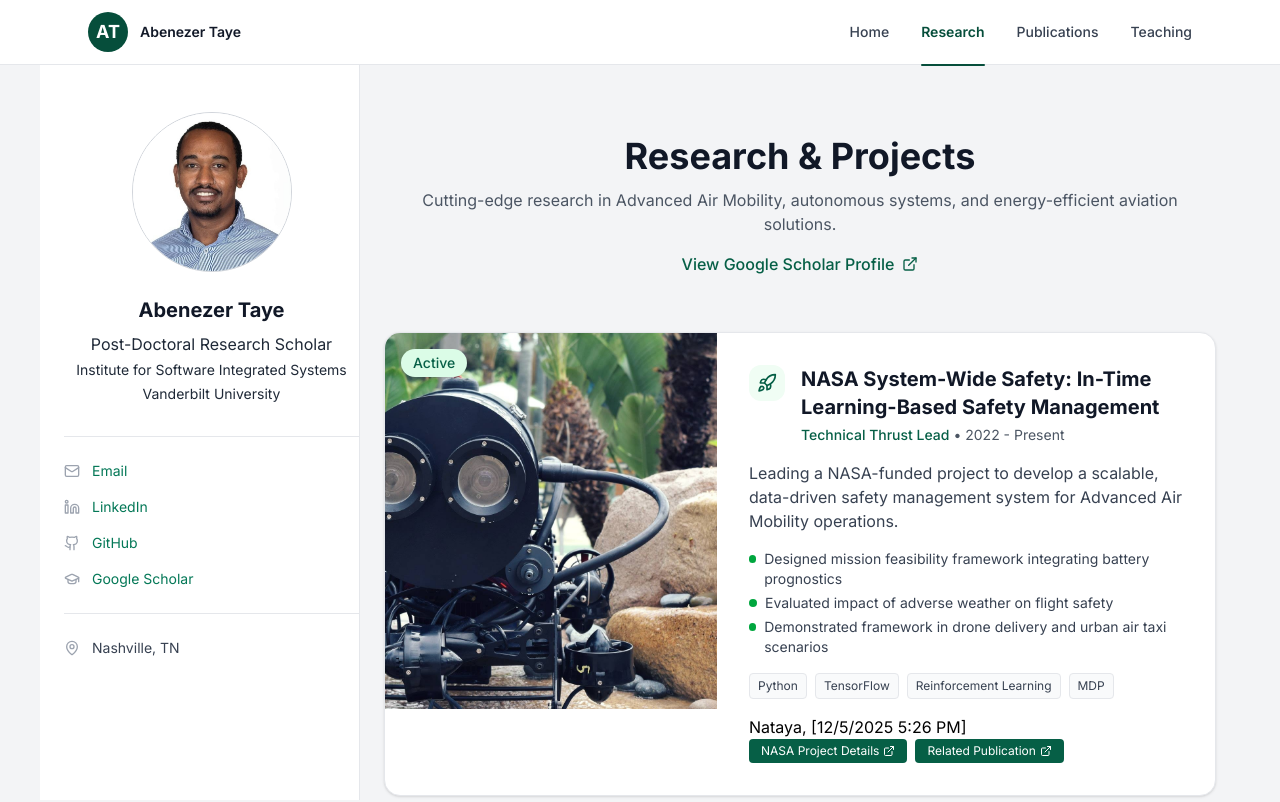
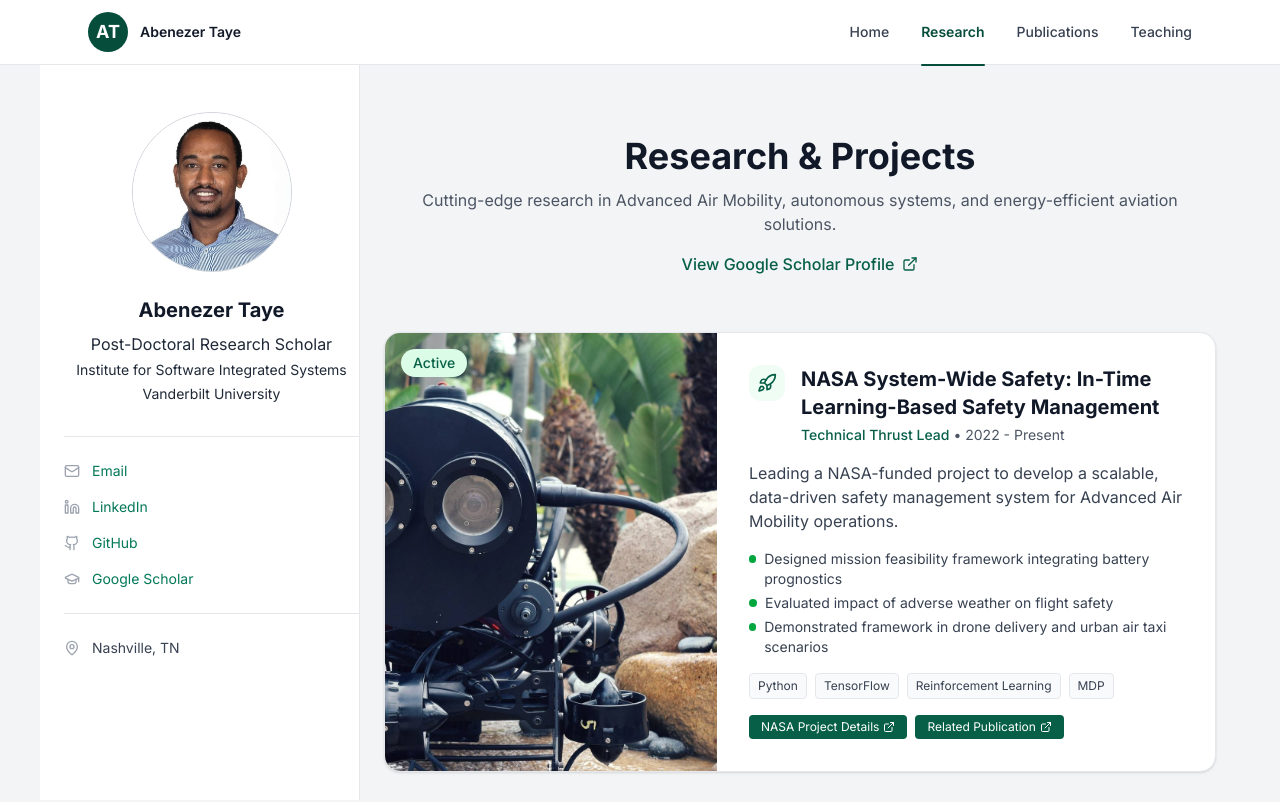
Before and after one commit to Abenezergirma/abenezertaye.github.io, a Next.js app: page /research in a window 1280 px wide. Shown: the top 802 px of the page. Built offline with nearby package versions, Linux system fonts and the light colour scheme.

Commit message:
fix : use object-fit container for the images

```diff
--- a/src/app/publications/page.tsx
+++ b/src/app/publications/page.tsx
@@ -15,7 +15,6 @@ export default function Publications() {
       year: 2024,
       type: "journal",
       status: "accepted",
-      doi: "https://doi.org/10.2514/1.I011345",
       pdf: "#",
       scholarLink: "https://scholar.google.com/citations?view_op=view_citation&hl=en&user=G04pCsMAAAAJ&citation_for_view=G04pCsMAAAAJ:d1gkVwhDpl0C"
     },
@@ -27,7 +26,6 @@ export default function Publications() {
       year: 2024,
       type: "journal",
       status: "published",
-      doi: "https://doi.org/10.2514/1.I011234",
       pdf: "#",
       scholarLink: "https://scholar.google.com/citations?view_op=view_citation&hl=en&user=G04pCsMAAAAJ&citation_for_view=G04pCsMAAAAJ:u-x6o8ySG0sC"
     },
@@ -39,7 +37,6 @@ export default function Publications() {
       year: 2024,
       type: "journal",
       status: "published",
-      doi: "https://doi.org/10.1016/j.engappai.2024.108567",
       pdf: "#",
       scholarLink: "https://scholar.google.com/citations?view_op=view_citation&hl=en&user=G04pCsMAAAAJ&citation_for_view=G04pCsMAAAAJ:d1gkVwhDpl0C"
     },
@@ -52,7 +49,6 @@ export default function Publications() {
       type: "conference",
       status: "accepted",
       location: "Orlando, FL",
-      doi: "https://doi.org/10.2514/6.2025-1234",
       pdf: "#",
       scholarLink: "https://scholar.google.com/citations?view_op=view_citation&hl=en&user=G04pCsMAAAAJ&citation_for_view=G04pCsMAAAAJ:qjMakFHDy7sC"
     },
@@ -65,7 +61,6 @@ export default function Publications() {
       type: "conference",
       status: "published",
       location: "Las Vegas, NV",
-      doi: "https://doi.org/10.2514/6.2024-4567",
       pdf: "#",
       scholarLink: "https://scholar.google.com/citations?view_op=view_citation&hl=en&user=G04pCsMAAAAJ&citation_for_view=G04pCsMAAAAJ:9yKSN-GCB0IC"
     },
@@ -78,7 +73,6 @@ export default function Publications() {
       type: "conference",
       status: "published",
       location: "Orlando, FL",
-      doi: "https://doi.org/10.2514/6.2024-2345",
       pdf: "#",
       scholarLink: "https://scholar.google.com/citations?view_op=view_citation&hl=en&user=G04pCsMAAAAJ&citation_for_view=G04pCsMAAAAJ:IjCSPb-OGe4C"
     },
@@ -91,7 +85,6 @@ export default function Publications() {
       type: "conference",
       status: "published",
       location: "Chicago, IL",
-      doi: "https://doi.org/10.2514/6.2022-3456",
       pdf: "#",
       scholarLink: "https://scholar.google.com/citations?view_op=view_citation&hl=en&user=G04pCsMAAAAJ&citation_for_view=G04pCsMAAAAJ:WF5omc3nYNoC"
     },
@@ -104,7 +97,6 @@ export default function Publications() {
       type: "conference",
       status: "published",
       location: "San Diego, CA",
-      doi: "https://doi.org/10.2514/6.2023-4567",
       pdf: "#",
       scholarLink: "https://scholar.google.com/citations?view_op=view_citation&hl=en&user=G04pCsMAAAAJ&citation_for_view=G04pCsMAAAAJ:9yKSN-GCB0IC"
     },
--- a/src/app/research/page.tsx
+++ b/src/app/research/page.tsx
@@ -19,6 +19,7 @@ export default function Research() {
       icon: Rocket,
       status: "Active",
       image: "/images/research/auv.jpg",
+      imageDimensions: { width: 400, height: 250 },
       links: [
         { name: "NASA Project Details", url: "https://www.nasa.gov/aeroresearch/system-wide-safety" },
         { name: "Related Publication", url: "https://scholar.google.com/citations?view_op=view_citation&hl=en&user=G04pCsMAAAAJ&citation_for_view=G04pCsMAAAAJ:u5HHmVD_uO8C" }
@@ -38,6 +39,7 @@ export default function Research() {
       icon: Battery,
       status: "Active",
       image: "/images/research/auv.jpg",
+      imageDimensions: { width: 400, height: 250 },
       links: [
         { name: "Publication", url: "https://scholar.google.com/citations?view_op=view_citation&hl=en&user=G04pCsMAAAAJ&citation_for_view=G04pCsMAAAAJ:2osOgNQ5qMEC" }
       ]
@@ -56,6 +58,7 @@ export default function Research() {
       icon: Cpu,
       status: "Completed",
       image: "/images/research/auv.jpg",
+      imageDimensions: { width: 400, height: 250 },
       links: [
         { name: "Journal Paper", url: "https://scholar.google.com/citations?view_op=view_citation&hl=en&user=G04pCsMAAAAJ&citation_for_view=G04pCsMAAAAJ:qjMakFHDy7sC" },
         { name: "Conference Paper", url: "https://arxiv.org/pdf/2306.11647" }
@@ -75,31 +78,37 @@ export default function Research() {
       icon: Zap,
       status: "Completed",
       image: "/images/research/auv.jpg",
+      imageDimensions: { width: 400, height: 250 },
       links: [
         { name: "Publication", url: "https://scholar.google.com/citations?view_op=view_citation&hl=en&user=G04pCsMAAAAJ&citation_for_view=G04pCsMAAAAJ:Tyk-4Ss8FVUC" }
       ]
     }
   ];
+
   const testingPlatforms = [
     {
       name: "eVTOL simulators",
       description: "High-fidelity simulation environments for electric vertical takeoff and landing aircraft",
-      image: "/images/research/roo.png"
+      image: "/images/research/roo.png",
+      imageDimensions: { width: 400, height: 250 }
     },
     {
       name: "sUAS hardware flight testing",
       description: "Real-world testing with small unmanned aerial systems",
-      image: "/images/research/roo.png"
+      image: "/images/research/roo.png",
+      imageDimensions: { width: 400, height: 250 }
     },
     {
       name: "Battery digital twins",
       description: "Virtual replicas of battery systems for predictive maintenance and optimization",
-      image: "/images/research/roo.png"
+      image: "/images/research/roo.png",
+      imageDimensions: { width: 400, height: 250 }
     },
     {
       name: "UAM/UAS transportation networks",
       description: "Network simulation and optimization for urban air mobility systems",
-      image: "/images/research/roo.png"
+      image: "/images/research/roo.png",
+      imageDimensions: { width: 400, height: 250 }
     }
   ];
 
@@ -127,14 +136,28 @@ const testingPlatforms = [
         {projects.map((project, idx) => (
           <div key={idx} className="bg-white rounded-2xl shadow-sm border border-gray-200 overflow-hidden hover:shadow-md transition-shadow">
             <div className="flex flex-col lg:flex-row">
-              {/* Project Image */}
-              <div className="lg:w-2/5 h-94 relative">
-                <Image src={project.image} alt={project.title} fill className="object-cover" />
+              {/* Project Image - Fixed to maintain aspect ratio */}
+              <div className="lg:w-2/5 relative h-auto min-h-[250px]">
+                <div className="relative w-full h-full">
+                  <Image
+                    src={project.image}
+                    alt={project.title}
+                    width={project.imageDimensions.width}
+                    height={project.imageDimensions.height}
+                    className="object-cover w-full h-full"
+                    style={{
+                      width: '100%',
+                      height: '100%',
+                      objectFit: 'cover',
+                      objectPosition: 'center'
+                    }}
+                  />
                   <span className={`absolute top-4 left-4 px-3 py-1 text-sm font-medium rounded-full ${
                     project.status === 'Active' ? 'bg-green-100 text-green-800' : 'bg-blue-100 text-blue-800'
                   }`}>
                     {project.status}
                   </span>
+                </div>
               </div>
 
               {/* Project Details */}
@@ -170,7 +193,6 @@ const testingPlatforms = [
                   ))}
                 </div>
 
-Nataya, [12/5/2025 5:26 PM]
                 <div className="flex flex-wrap gap-2">
                   {project.links.map((link, i) => (
                     <a
@@ -200,11 +222,24 @@ Nataya, [12/5/2025 5:26 PM]
         </div>
         <div className="grid grid-cols-1 md:grid-cols-2 gap-6">
           {testingPlatforms.map((platform, index) => (
-            <div key={index} className="bg-white rounded-xl border border-gray-200 overflow-hidden hover:shadow-md transition-shadow">
-              <div className="h-48 relative">
-                <Image src={platform.image} alt={platform.name} fill className="object-cover" />
+            <div key={index} className="bg-white rounded-xl border border-gray-200 overflow-hidden hover:shadow-md transition-shadow flex flex-col">
+              {/* Platform Image - Fixed to maintain aspect ratio */}
+              <div className="relative w-full h-48 overflow-hidden">
+                <Image
+                  src={platform.image}
+                  alt={platform.name}
+                  width={platform.imageDimensions.width}
+                  height={platform.imageDimensions.height}
+                  className="object-cover w-full h-full"
+                  style={{
+                    width: '100%',
+                    height: '100%',
+                    objectFit: 'cover',
+                    objectPosition: 'center'
+                  }}
+                />
               </div>
-              <div className="p-6">
+              <div className="p-6 flex-grow">
                 <h3 className="text-lg font-semibold text-gray-900 mb-2">{platform.name}</h3>
                 <p className="text-gray-600 text-sm">{platform.description}</p>
               </div>
@@ -254,8 +289,6 @@ Nataya, [12/5/2025 5:26 PM]
                   </div>
                   <div>
                     <p className="text-2xl font-bold text-green-800">33×</p>
-
-Nataya, [12/5/2025 5:26 PM]
                     <p className="text-sm text-gray-600">Speedup</p>
                   </div>
                 </div>
```
Lines whose indentation alone changed are shown as unchanged.
